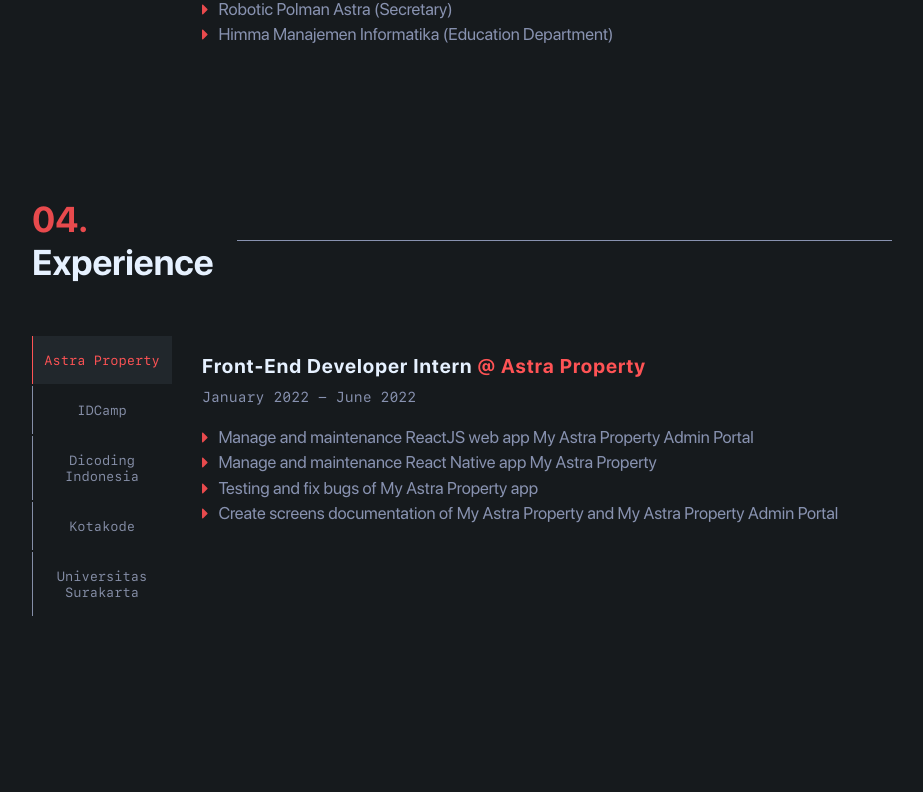
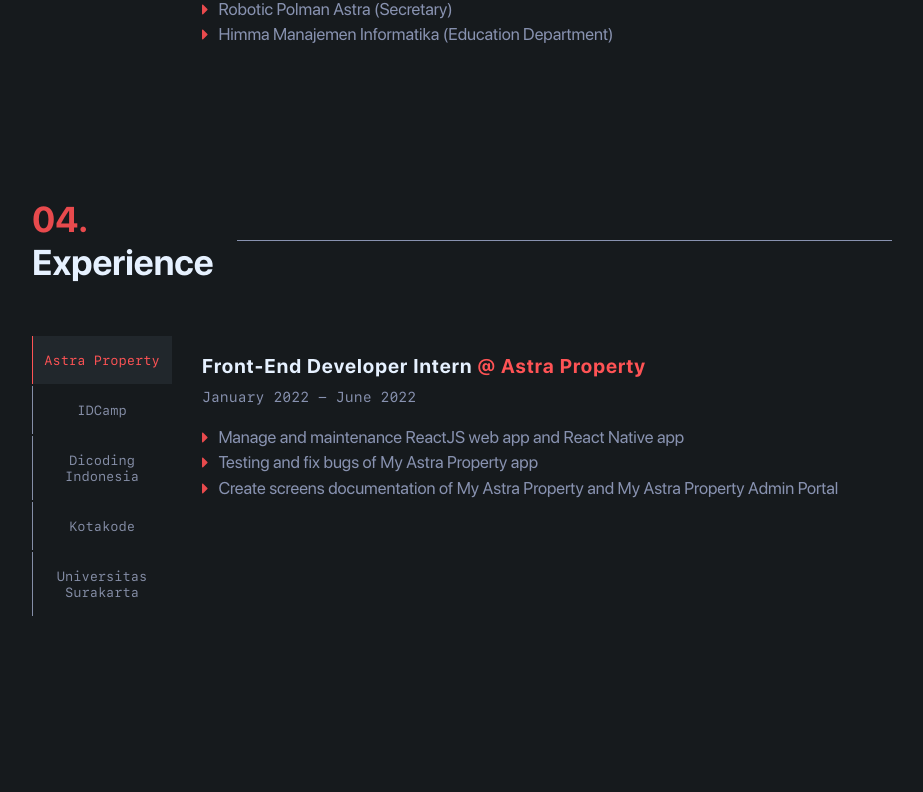
Before and after one commit to saamodra/react-portfolio, a React (Create React App) app: page / in a window 1280 px wide. Shown: the part 1922-2714 px from the top of the page, without its empty margins (178-1101 px from the left). Built offline with nearby package versions, Linux system fonts and the light colour scheme.

Commit message:
fix: jobdesc

```diff
--- a/src/components/Hero/Hero.js
+++ b/src/components/Hero/Hero.js
@@ -14,8 +14,8 @@
       <div className="hero-container">
         <p className="hero-greeting">Hi, my name is</p>
         <h1 className="hero-name">Samodra</h1>
-        <h2 className="hero-subname">Front-End Developer and UI/UX Enthusiast</h2>
-        <p className="hero-summary">College student majoring in Informatics Management. Loves problem solving and Happy to help people to solve their problems. Currently, focus on developing skills in the field of Web Development and UI/UX.</p>
+        <h2 className="hero-subname">Front-End Developer</h2>
+        <p className="hero-summary">College student majoring in Informatics Management. Loves problem solving and Happy to help people to solve their problems. Currently, focus on developing skills in the field of Web Development.</p>
         <button type="button" onClick={() => { refs.current[5].scrollIntoView({ behavior: 'smooth' }); }} className="btn btn-primary btn-outline">Get In Touch</button>
       </div>
 
@@ -76,7 +76,6 @@
           rel="noreferrer"
         >
           samodra.me@gmail.com
-
         </a>
       </aside>
     </div>
--- a/src/data/experiences.js
+++ b/src/data/experiences.js
@@ -6,14 +6,13 @@
     role: 'Front-End Developer Intern',
     date: 'January 2022 - June 2022',
     description: [
-      'Manage and maintenance ReactJS web app My Astra Property Admin Portal',
-      'Manage and maintenance React Native app My Astra Property',
+      'Manage and maintenance ReactJS web app and React Native app',
       'Testing and fix bugs of My Astra Property app',
       'Create screens documentation of My Astra Property and My Astra Property Admin Portal ',
     ],
   },
   {
-    id: '1',
+    id: '4',
     menu: 'IDCamp',
     company: 'Indosat Ooredoo Digital Camp',
     role: 'Course Facilitator',
@@ -21,45 +20,44 @@
     description: [
       'Course: <a href="https://www.dicoding.com/academies/163" class="text-primary" target="_blank" rel="noreferrer">Fundamental Front-End Web Development</a> & <a href="https://www.dicoding.com/academies/219" class="text-primary" target="_blank" rel="noreferrer">Menjadi Front-End Web Developer Expert</a>',
       'Hold online meetings with IDCamp participants',
-      'Monitor the learning progress of IDCamp participants',
-      'Create a group as a discussion forum between facilitator and participants',
-      'Help participants to complete the IDCamp scholarship',
+      'Monitored learning progress of 52 IDCamp participants on Fundamental Front-End & Front-End Expert Course',
+      'Helped 71% IDCamp students to graduate from Fundamental Front-End & Front-End Expert Course',
     ],
   },
   {
-    id: '2',
+    id: '3',
     menu: 'Dicoding Indonesia',
     company: 'Dicoding Indonesia',
     role: 'External Code Reviewer',
     date: 'July 2021 - Present',
     description: [
-      'Review student submission codes on the learning path <a href="https://www.dicoding.com/learningpaths/22" class="text-primary" target="_blank" rel="noreferrer">  Front-End Web</a>',
-      'Provide suggestions that students need on the learning path <a href="https://www.dicoding.com/learningpaths/22" class="text-primary" target="_blank" rel="noreferrer">  Front-End Web</a>',
-      'Answer questions on the <a href="https://www.dicoding.com" class="text-primary" target="_blank" rel="noreferrer"> Dicoding Discussion Forum</a>',
+      'Reviewed more than 500 student submissions on front-end learning path',
+      'Got an average 4.9 review rating from 404 students whose submissions are checked',
+      'Provided advice about students submissions',
+      'Answer questions on the <a href="https://www.dicoding.com" class="text-primary" target="_blank" rel="noreferrer"> Dicoding Discussion Forum</a> Discussion Forum',
     ],
   },
   {
-    id: '3',
+    id: '2',
     menu: 'Kotakode',
     company: 'Kotakode',
     role: 'Student Mentor',
     date: 'July 2021 - September 2021',
     description: [
-      'Help answer questions from <a href="https://www.kotakode.com/pertanyaan" class="text-primary" target="_blank" rel="noreferrer"> Kotakode</a> users',
-      'Share knowledge by posting programming questions and answers',
-      'Share knowledge through microblogging',
-      'Interact and provide assistance for <a href="https://www.kotakode.com/pertanyaan" class="text-primary" target="_blank" rel="noreferrer"> Kotakode</a> users',
+      'Answered more than 280 questions and got more than 200 verified answers on the <a href="https://www.kotakode.com/pertanyaan" class="text-primary" target="_blank" rel="noreferrer"> Kotakode</a> platform',
+      'Achieved no 2 outstanding student mentor title of kotakode student mentor batch 5',
+      'Reached top 3 kotakode leaderboard ',
     ],
   },
   {
-    id: '4',
+    id: '1',
     menu: 'Universitas Surakarta',
     company: 'Universitas Surakarta',
     role: 'Intern',
     date: 'February 2018 - May 2018',
     description: [
-      'Develop a PHP Project about Incoming and Outgoing Mail Management',
-      'Setup Internet Network at the University of Surakarta',
+      'Developed PHP Project about Incoming and Outgoing Mail Management',
+      'Installed 8 access point for internet network at Surakarta University',
     ],
   },
 ];
```
